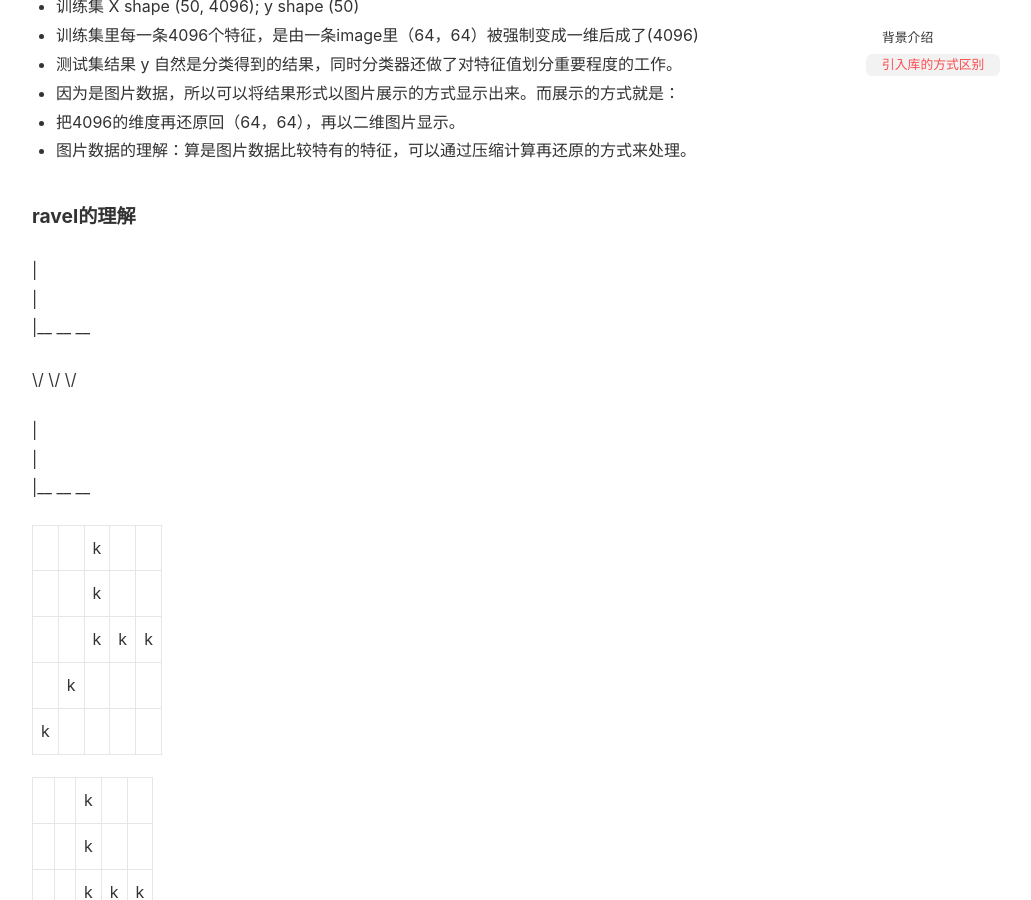
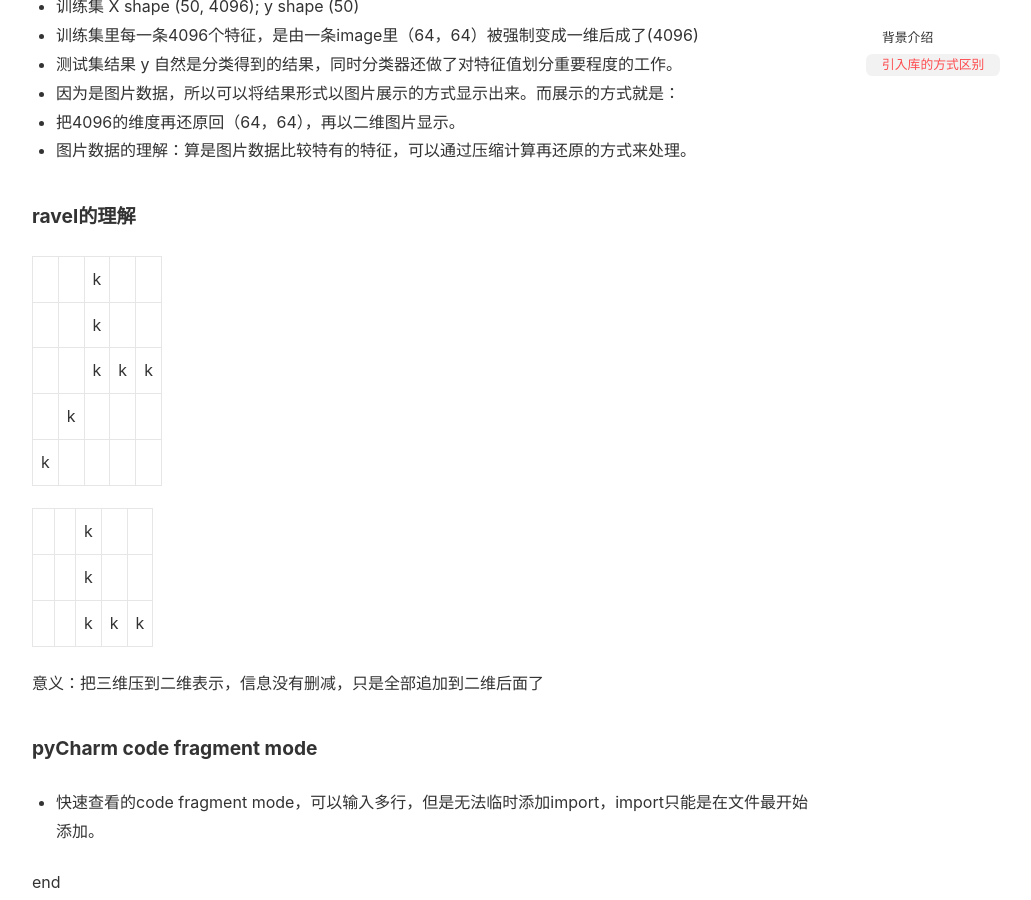
Before and after one commit to slyrx/Tech_Blog, a Jekyll site: the page built from _posts/2018-7-11-scikit-learn-example.md, in a window 1280 px wide and 900 px high, scrolled down 1629 px. Shown: the whole window, without its empty margins (105-1136 px from the left). Built offline with Jekyll 4.4.1, drawn with Linux system fonts in a browser that asks for light colours; nearby versions of some CDN libraries.

Commit message:
add new articles

```diff
--- a/_posts/2018-7-11-scikit-learn-example.md
+++ b/_posts/2018-7-11-scikit-learn-example.md
@@ -70,18 +70,6 @@ tags: [机器学习, 数据挖掘, scikit-learn, ensemble methods]
 
 #### ravel的理解
 
-   \|<br>
-   \|<br>
-   \|__ __ __
-
-  \/
- \/
-\/
-
-   \|<br>
-   \|<br>
-   \|__ __ __
-
 |||k|||
 |||k|||
 |||k|k|k|
```
